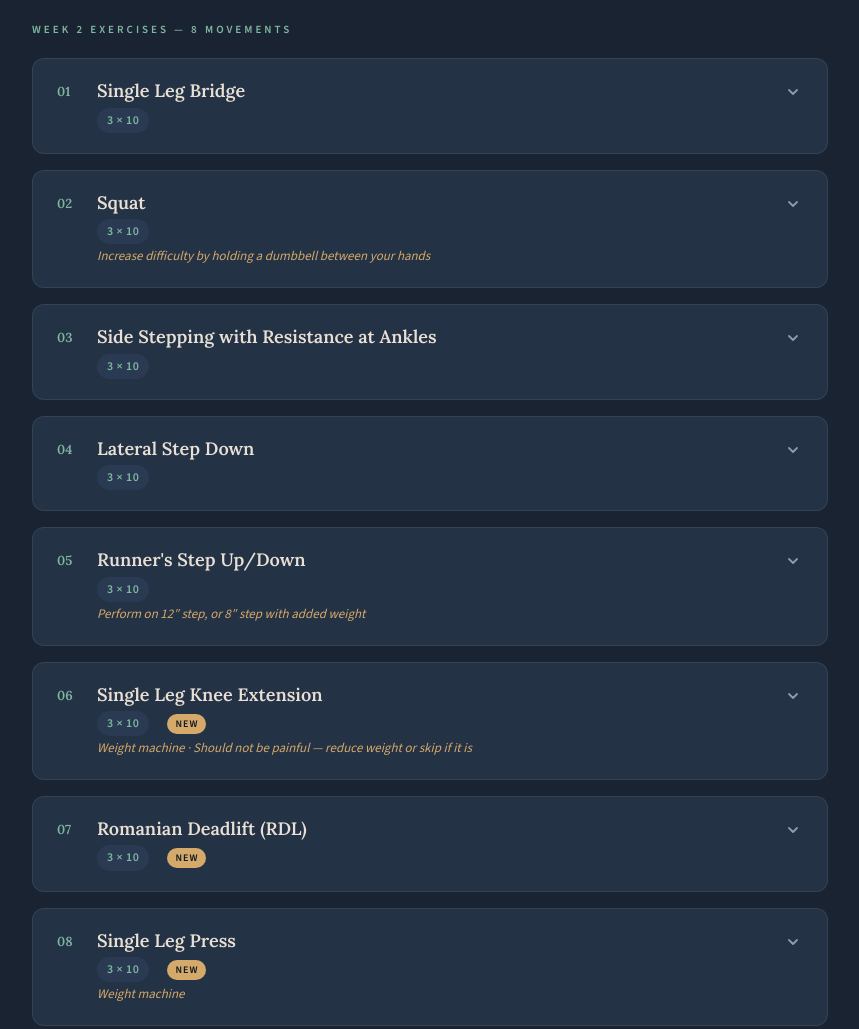
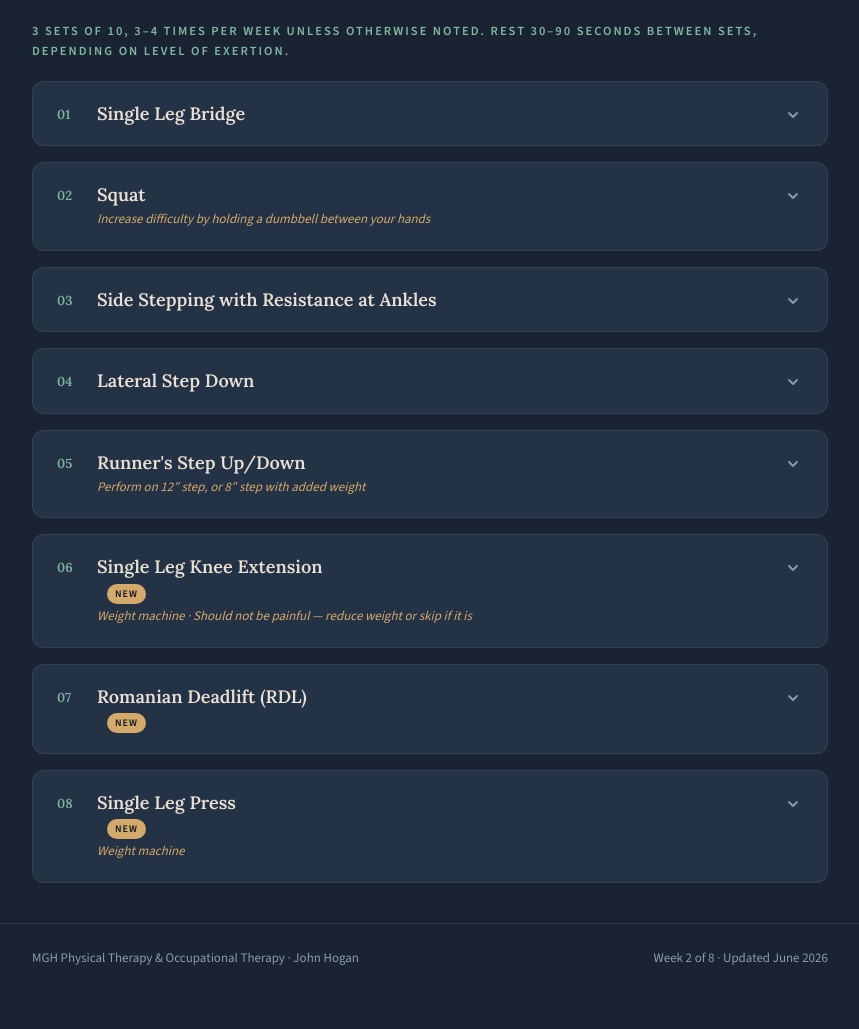
Before and after one commit to jhogan2072/web-page, a plain HTML site: page knee-program.html in a window 1280 px wide. Shown: the part 366-1395 px from the top of the page, without its empty margins (210-1069 px from the left). Drawn offline with nearby package versions, Linux system fonts and the light colour scheme.

Commit message:
Update knee-program.html

```diff
--- a/knee-program.html
+++ b/knee-program.html
@@ -149,9 +149,9 @@
   }
 
   .section-label {
-    font-size: 11px;
+    font-size: 12.5px;
     font-weight: 600;
-    letter-spacing: 3px;
+    letter-spacing: 2px;
     text-transform: uppercase;
     color: var(--accent);
     margin-bottom: 20px;
@@ -411,14 +411,13 @@
 <div class="week-panel" id="panel-1">
   <div class="container">
     <div class="week-banner done-banner">✓ &nbsp;Week 1 complete — 5 exercises</div>
-    <div class="section-label">Week 1 Exercises — 5 Movements</div>
+    <div class="section-label">3 sets of 10, 3&ndash;4 times per week unless otherwise noted. Rest 30&ndash;90 seconds between sets, depending on level of exertion.</div>
 
     <!-- 1. Single Leg Bridge -->
     <details class="exercise-card">
       <summary class="card-header">
         <span class="exercise-num">01</span>
         <div class="card-title-block"><h2>Single Leg Bridge</h2>
-          <div class="rx-pill-row"><div class="rx-pill">3 × 10</div></div>
         </div>
         <div class="chevron"><svg width="16" height="16" viewBox="0 0 16 16" fill="none"><path d="M4 6l4 4 4-4" stroke="currentColor" stroke-width="1.8" stroke-linecap="round" stroke-linejoin="round"/></svg></div>
       </summary>
@@ -441,7 +440,6 @@
       <summary class="card-header">
         <span class="exercise-num">02</span>
         <div class="card-title-block"><h2>Squat</h2>
-          <div class="rx-pill-row"><div class="rx-pill">3 × 10</div></div>
           <div class="card-note">Increase difficulty by holding a dumbbell between your hands</div>
         </div>
         <div class="chevron"><svg width="16" height="16" viewBox="0 0 16 16" fill="none"><path d="M4 6l4 4 4-4" stroke="currentColor" stroke-width="1.8" stroke-linecap="round" stroke-linejoin="round"/></svg></div>
@@ -465,7 +463,6 @@
       <summary class="card-header">
         <span class="exercise-num">03</span>
         <div class="card-title-block"><h2>Side Stepping with Resistance at Ankles</h2>
-          <div class="rx-pill-row"><div class="rx-pill">3 × 10</div></div>
         </div>
         <div class="chevron"><svg width="16" height="16" viewBox="0 0 16 16" fill="none"><path d="M4 6l4 4 4-4" stroke="currentColor" stroke-width="1.8" stroke-linecap="round" stroke-linejoin="round"/></svg></div>
       </summary>
@@ -488,7 +485,6 @@
       <summary class="card-header">
         <span class="exercise-num">04</span>
         <div class="card-title-block"><h2>Lateral Step Down</h2>
-          <div class="rx-pill-row"><div class="rx-pill">3 × 10</div></div>
         </div>
         <div class="chevron"><svg width="16" height="16" viewBox="0 0 16 16" fill="none"><path d="M4 6l4 4 4-4" stroke="currentColor" stroke-width="1.8" stroke-linecap="round" stroke-linejoin="round"/></svg></div>
       </summary>
@@ -512,7 +508,6 @@
         <span class="exercise-num">05</span>
         <div class="card-title-block">
           <h2>Runner's Step Up/Down</h2>
-          <div class="rx-pill-row"><div class="rx-pill">3 × 10</div></div>
           <div class="card-note">Perform on 12″ step, or 8″ step with added weight</div>
         </div>
         <div class="chevron"><svg width="16" height="16" viewBox="0 0 16 16" fill="none"><path d="M4 6l4 4 4-4" stroke="currentColor" stroke-width="1.8" stroke-linecap="round" stroke-linejoin="round"/></svg></div>
@@ -540,14 +535,13 @@
 <div class="week-panel active" id="panel-2">
   <div class="container">
     <div class="week-banner current-banner">▶ &nbsp;Current week — 8 exercises (3 added this week)</div>
-    <div class="section-label">Week 2 Exercises — 8 Movements</div>
+    <div class="section-label">3 sets of 10, 3&ndash;4 times per week unless otherwise noted. Rest 30&ndash;90 seconds between sets, depending on level of exertion.</div>
 
     <!-- 1. Single Leg Bridge -->
     <details class="exercise-card">
       <summary class="card-header">
         <span class="exercise-num">01</span>
         <div class="card-title-block"><h2>Single Leg Bridge</h2>
-          <div class="rx-pill-row"><div class="rx-pill">3 × 10</div></div>
         </div>
         <div class="chevron"><svg width="16" height="16" viewBox="0 0 16 16" fill="none"><path d="M4 6l4 4 4-4" stroke="currentColor" stroke-width="1.8" stroke-linecap="round" stroke-linejoin="round"/></svg></div>
       </summary>
@@ -570,7 +564,6 @@
       <summary class="card-header">
         <span class="exercise-num">02</span>
         <div class="card-title-block"><h2>Squat</h2>
-          <div class="rx-pill-row"><div class="rx-pill">3 × 10</div></div>
           <div class="card-note">Increase difficulty by holding a dumbbell between your hands</div>
         </div>
         <div class="chevron"><svg width="16" height="16" viewBox="0 0 16 16" fill="none"><path d="M4 6l4 4 4-4" stroke="currentColor" stroke-width="1.8" stroke-linecap="round" stroke-linejoin="round"/></svg></div>
@@ -594,7 +587,6 @@
       <summary class="card-header">
         <span class="exercise-num">03</span>
         <div class="card-title-block"><h2>Side Stepping with Resistance at Ankles</h2>
-          <div class="rx-pill-row"><div class="rx-pill">3 × 10</div></div>
         </div>
         <div class="chevron"><svg width="16" height="16" viewBox="0 0 16 16" fill="none"><path d="M4 6l4 4 4-4" stroke="currentColor" stroke-width="1.8" stroke-linecap="round" stroke-linejoin="round"/></svg></div>
       </summary>
@@ -617,7 +609,6 @@
       <summary class="card-header">
         <span class="exercise-num">04</span>
         <div class="card-title-block"><h2>Lateral Step Down</h2>
-          <div class="rx-pill-row"><div class="rx-pill">3 × 10</div></div>
         </div>
         <div class="chevron"><svg width="16" height="16" viewBox="0 0 16 16" fill="none"><path d="M4 6l4 4 4-4" stroke="currentColor" stroke-width="1.8" stroke-linecap="round" stroke-linejoin="round"/></svg></div>
       </summary>
@@ -641,7 +632,6 @@
         <span class="exercise-num">05</span>
         <div class="card-title-block">
           <h2>Runner's Step Up/Down</h2>
-          <div class="rx-pill-row"><div class="rx-pill">3 × 10</div></div>
           <div class="card-note">Perform on 12″ step, or 8″ step with added weight</div>
         </div>
         <div class="chevron"><svg width="16" height="16" viewBox="0 0 16 16" fill="none"><path d="M4 6l4 4 4-4" stroke="currentColor" stroke-width="1.8" stroke-linecap="round" stroke-linejoin="round"/></svg></div>
@@ -666,7 +656,7 @@
         <span class="exercise-num">06</span>
         <div class="card-title-block">
           <h2>Single Leg Knee Extension</h2>
-          <div class="rx-pill-row"><div class="rx-pill">3 × 10</div><span class="new-badge">New</span></div>
+          <div class="rx-pill-row"><span class="new-badge">New</span></div>
           <div class="card-note">Weight machine · Should not be painful — reduce weight or skip if it is</div>
         </div>
         <div class="chevron"><svg width="16" height="16" viewBox="0 0 16 16" fill="none"><path d="M4 6l4 4 4-4" stroke="currentColor" stroke-width="1.8" stroke-linecap="round" stroke-linejoin="round"/></svg></div>
@@ -692,7 +682,7 @@
         <span class="exercise-num">07</span>
         <div class="card-title-block">
           <h2>Romanian Deadlift (RDL)</h2>
-          <div class="rx-pill-row"><div class="rx-pill">3 × 10</div><span class="new-badge">New</span></div>
+          <div class="rx-pill-row"><span class="new-badge">New</span></div>
         </div>
         <div class="chevron"><svg width="16" height="16" viewBox="0 0 16 16" fill="none"><path d="M4 6l4 4 4-4" stroke="currentColor" stroke-width="1.8" stroke-linecap="round" stroke-linejoin="round"/></svg></div>
       </summary>
@@ -716,7 +706,7 @@
         <span class="exercise-num">08</span>
         <div class="card-title-block">
           <h2>Single Leg Press</h2>
-          <div class="rx-pill-row"><div class="rx-pill">3 × 10</div><span class="new-badge">New</span></div>
+          <div class="rx-pill-row"><span class="new-badge">New</span></div>
           <div class="card-note">Weight machine</div>
         </div>
         <div class="chevron"><svg width="16" height="16" viewBox="0 0 16 16" fill="none"><path d="M4 6l4 4 4-4" stroke="currentColor" stroke-width="1.8" stroke-linecap="round" stroke-linejoin="round"/></svg></div>
```
